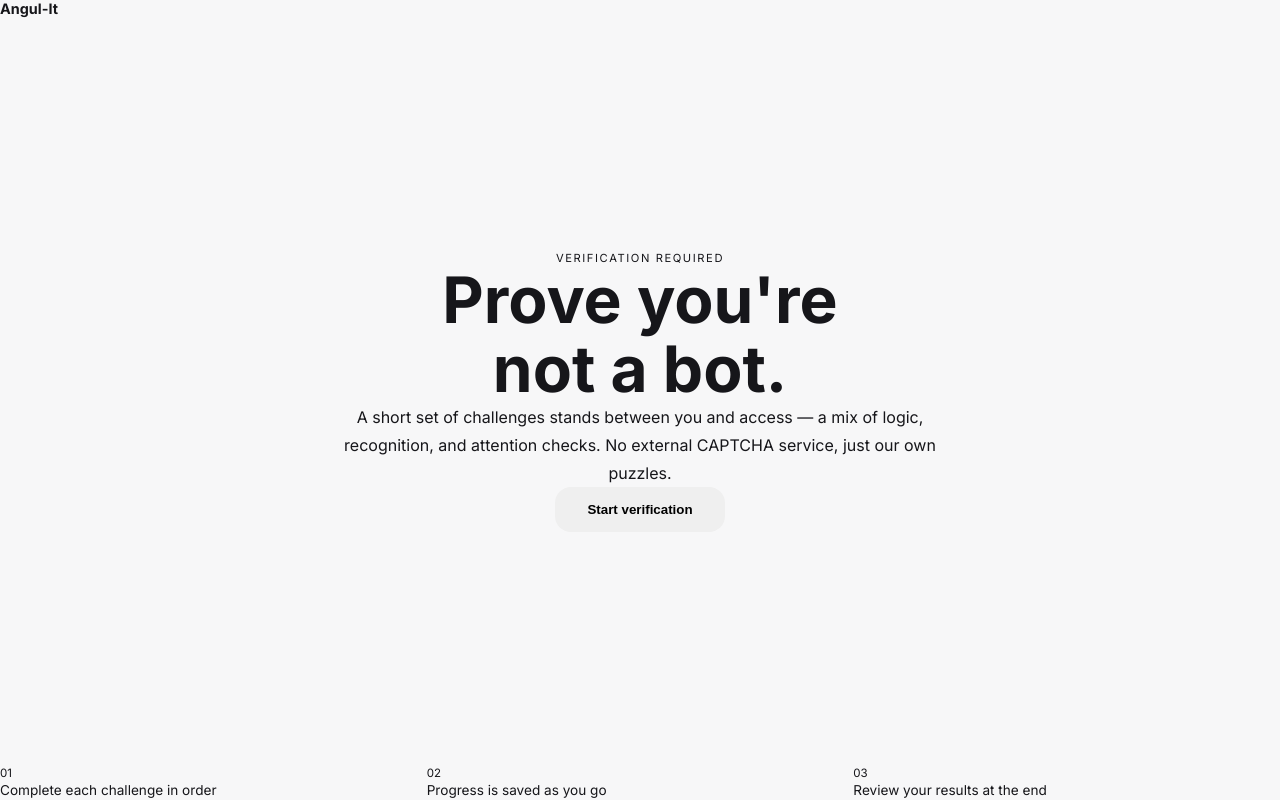
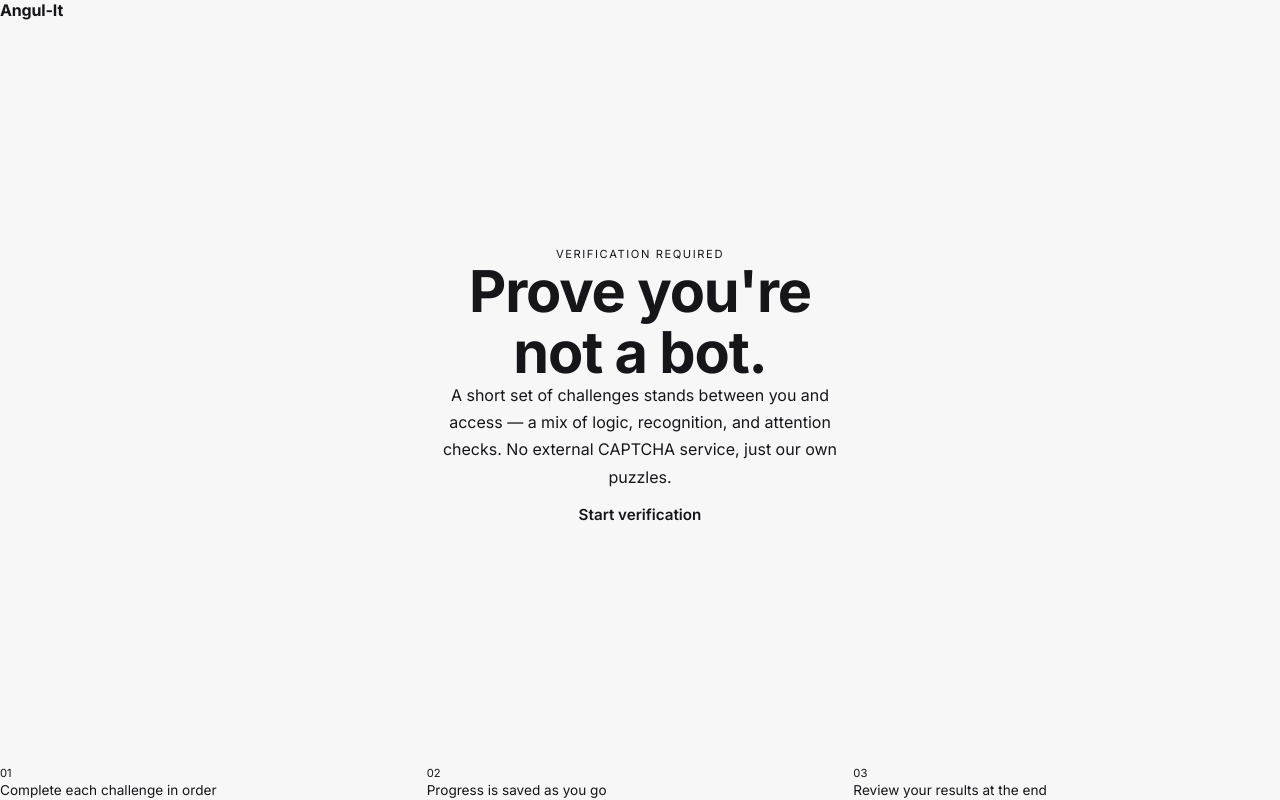
Before and after one commit to heisenstack/angul-it, an Angular app: page / in a window 1280 px wide. Built offline with nearby package versions, Linux system fonts and the light colour scheme.

Commit message:
Reset function for reseting result and retake the challenge

```diff
--- a/src/app/app.config.ts
+++ b/src/app/app.config.ts
@@ -6,5 +6,6 @@ export const appConfig: ApplicationConfig = {
   providers: [
     provideBrowserGlobalErrorListeners(),
     provideRouter(routes)
+
   ]
 };
--- a/src/app/core/services/progress.ts
+++ b/src/app/core/services/progress.ts
@@ -40,4 +40,8 @@ export class ProgressService{
     advance(): void{
         this.currentIndex++;
     }
+    reset(): void {
+        this.currentIndex = 0;
+        this.results = [];
+    }
 }
--- a/src/app/features/home/home.scss
+++ b/src/app/features/home/home.scss
@@ -1,64 +1,68 @@
 .home {
   min-height: 100dvh;
-  padding: var(--space-6) var(--space-12);
   display: flex;
   flex-direction: column;
+  padding: var(--space-6) var(--space-12);
 }
 
 .home__header {
-  display: flex;
-  justify-content: space-between;
-  align-items: center;
+  display: grid;
+  grid-template-columns: 1fr auto auto;
+  align-items: baseline;
+  gap: var(--space-6);
+  padding-bottom: var(--space-4);
+  border-bottom: 1px solid var(--ink);
 }
 
 .brand {
-  display: inline-flex;
-  align-items: center;
-  gap: var(--space-2);
   font-family: var(--font-display);
-  font-weight: 700;
-  font-size: 0.9rem;
+  font-weight: 800;
+  font-size: 1rem;
+  letter-spacing: -0.01em;
 }
 
-.brand__mark {
-  display: inline-flex;
-  align-items: center;
-  justify-content: center;
-  width: 1.7rem;
-  height: 1.7rem;
-  background: var(--ink);
-  color: var(--paper);
-  border-radius: var(--radius-sm);
-  font-size: 0.9rem;
+.meta {
+  font-family: var(--font-mono);
+  font-size: 0.68rem;
+  letter-spacing: 0.06em;
+  text-transform: uppercase;
+  color: var(--ink-soft);
+  white-space: nowrap;
 }
 
-.status {
-  display: inline-flex;
-  align-items: center;
-  font-family: var(--font-mono);
-  font-size: 0.68rem;
-  color: var(--ink-soft);
-  letter-spacing: 0.06em;
-  text-transform: uppercase;
-}
-
-.status__dot {
+.meta--status::before {
+  content: '';
+  display: inline-block;
   width: 0.4rem;
   height: 0.4rem;
   border-radius: 50%;
-  background: var(--signal);
+  background: var(--accent);
   margin-right: var(--space-2);
 }
 
 .home__main {
   flex: 1;
   display: flex;
-  flex-direction: column;
   align-items: center;
   justify-content: center;
+}
+
+.frame {
+  position: relative;
+  max-width: 34rem;
+  padding: var(--space-12) var(--space-8);
   text-align: center;
-  max-width: 40rem;
-  margin: 0 auto;
+}
+
+.frame__corner {
+  position: absolute;
+  width: 1.2rem;
+  height: 1.2rem;
+
+  &--tl { top: 0; left: 0; border-top: 2px solid var(--ink); border-left: 2px solid var(--ink); }
+  &--tr { top: 0; right: 0; border-top: 2px solid var(--ink); border-right: 2px solid var(--ink); }
+  &--bl { bottom: 0; left: 0; border-bottom: 2px solid var(--ink); border-left: 2px solid var(--ink); }
+  &--br { bottom: 0; right: 0; border-bottom: 2px solid var(--ink); border-right: 2px solid var(--ink); }
 }
 
 .eyebrow {
@@ -66,47 +70,50 @@
   font-size: 0.7rem;
   letter-spacing: 0.14em;
   text-transform: uppercase;
-  color: var(--accent-strong);
+  color: var(--accent);
   margin: 0 0 var(--space-4);
 }
 
 h1 {
-  font-size: clamp(2.4rem, 6vw, 4rem);
-  line-height: 1.08;
-  font-weight: 700;
+  font-family: var(--font-display);
+  font-weight: 800;
+  font-size: clamp(2.4rem, 5.5vw, 3.6rem);
+  line-height: 1.05;
+  letter-spacing: -0.02em;
   margin: 0 0 var(--space-6);
 }
 
 .lead {
+  font-family: var(--font-body);
   color: var(--ink-soft);
-  line-height: 1.75;
-  margin: 0 0 var(--space-8);
+  line-height: 1.7;
+  margin: 0 auto var(--space-8);
+  max-width: 26rem;
 }
 
 .btn {
-  border: none;
-  border-radius: var(--radius-md);
-  padding: 0.95rem 2rem;
+  background: var(--ink);
+  color: var(--paper);
+  border: 1px solid var(--ink);
+  border-radius: var(--radius);
+  padding: 0.9rem 2rem;
+  font-family: var(--font-body);
   font-weight: 600;
+  font-size: 0.95rem;
   cursor: pointer;
-  transition: transform 0.15s ease, box-shadow 0.15s ease;
+  transition: background 0.15s ease, color 0.15s ease, border-color 0.15s ease;
+
+  &:hover {
+    background: var(--accent);
+    border-color: var(--accent);
+  }
 }
 
-.btn--primary {
-  background: var(--ink);
-  color: var(--paper);
-  box-shadow: 0 10px 20px rgba(28, 33, 31, 0.16);
-}
-
-.btn--primary:hover {
-  transform: translateY(-2px);
-  box-shadow: 0 14px 26px rgba(28, 33, 31, 0.2);
-}
-
+// ---- Footer steps ----
 .home__steps {
   display: grid;
   grid-template-columns: repeat(3, 1fr);
-  border-top: 1px solid var(--border);
+  border-top: 1px solid var(--ink);
   padding-top: var(--space-5);
   gap: var(--space-6);
 }
@@ -119,11 +126,12 @@ h1 {
 
 .step__index {
   font-family: var(--font-mono);
-  font-size: 0.72rem;
-  color: var(--accent-strong);
+  font-size: 0.7rem;
+  color: var(--accent);
 }
 
 .step__text {
+  font-family: var(--font-body);
   font-size: 0.85rem;
   color: var(--ink-soft);
   line-height: 1.5;
@@ -133,6 +141,13 @@ h1 {
   .home {
     padding: var(--space-5) var(--space-4);
   }
+  .home__header {
+    grid-template-columns: 1fr;
+    gap: var(--space-2);
+  }
+  .frame {
+    padding: var(--space-8) var(--space-4);
+  }
   .home__steps {
     grid-template-columns: 1fr;
     gap: var(--space-4);
--- a/src/app/features/home/home.ts
+++ b/src/app/features/home/home.ts
@@ -11,6 +11,6 @@ export class HomeComponent {
   constructor(private router: Router) {}
 
   startChallenge(): void {
-    this.router.navigate(['/challenge']);
+    this.router.navigate(['/captcha']);
   }
 }
--- a/src/app/features/result/result.ts
+++ b/src/app/features/result/result.ts
@@ -1,5 +1,7 @@
 import { Component, inject } from '@angular/core';
+import { Router } from '@angular/router';
 import { ProgressService } from '../../core/services/progress';
+
 
 @Component({
   imports: [],
@@ -9,7 +11,12 @@ import { ProgressService } from '../../core/services/progress';
 })
 export class Result {
   progress = inject(ProgressService);
+  private router = inject(Router);
   log(): void {
     console.log(this.progress);
   }
+  restart(): void {
+    this.progress.reset();
+    this.router.navigate(['/']);
+  }
 }
```
